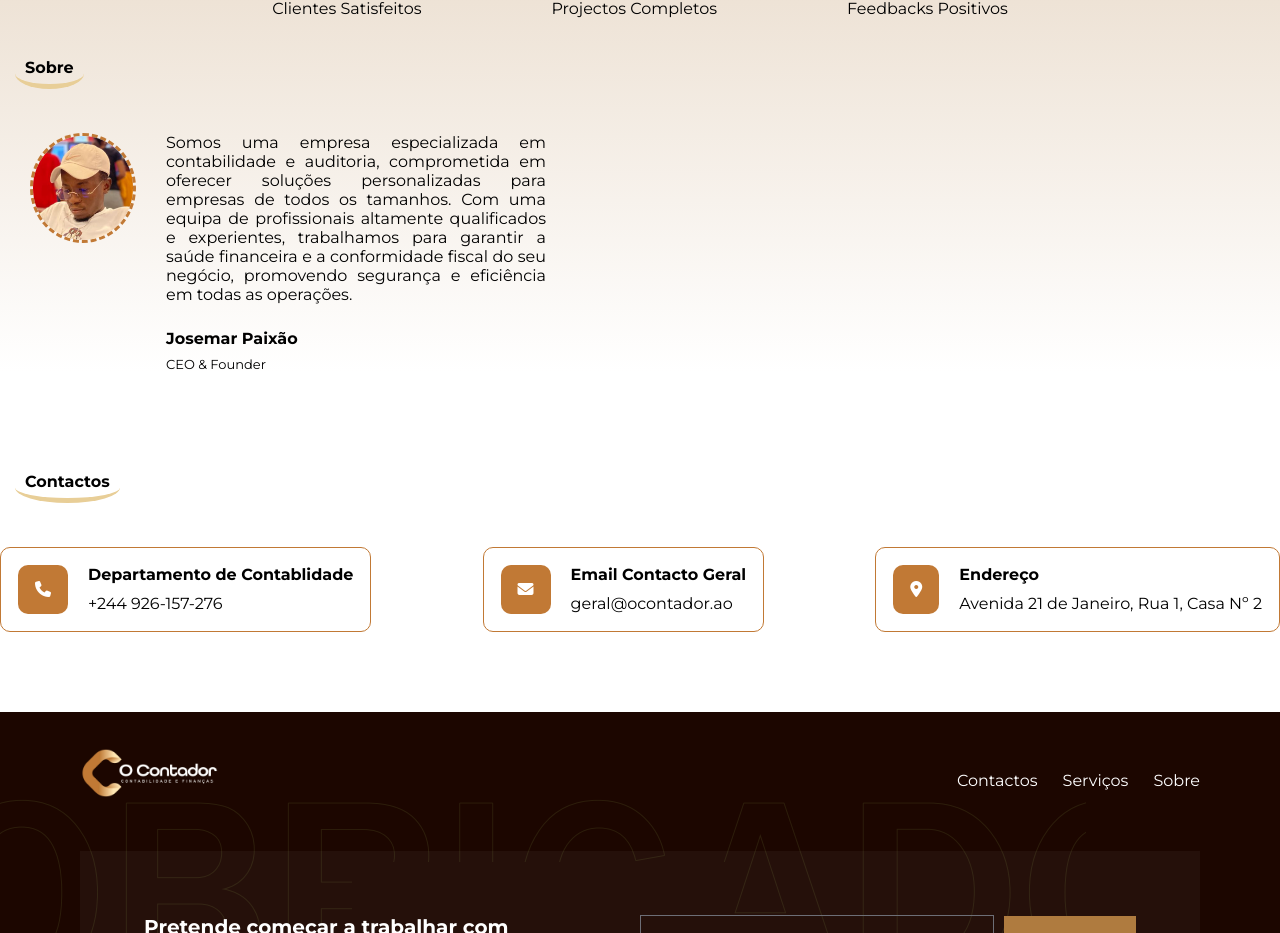
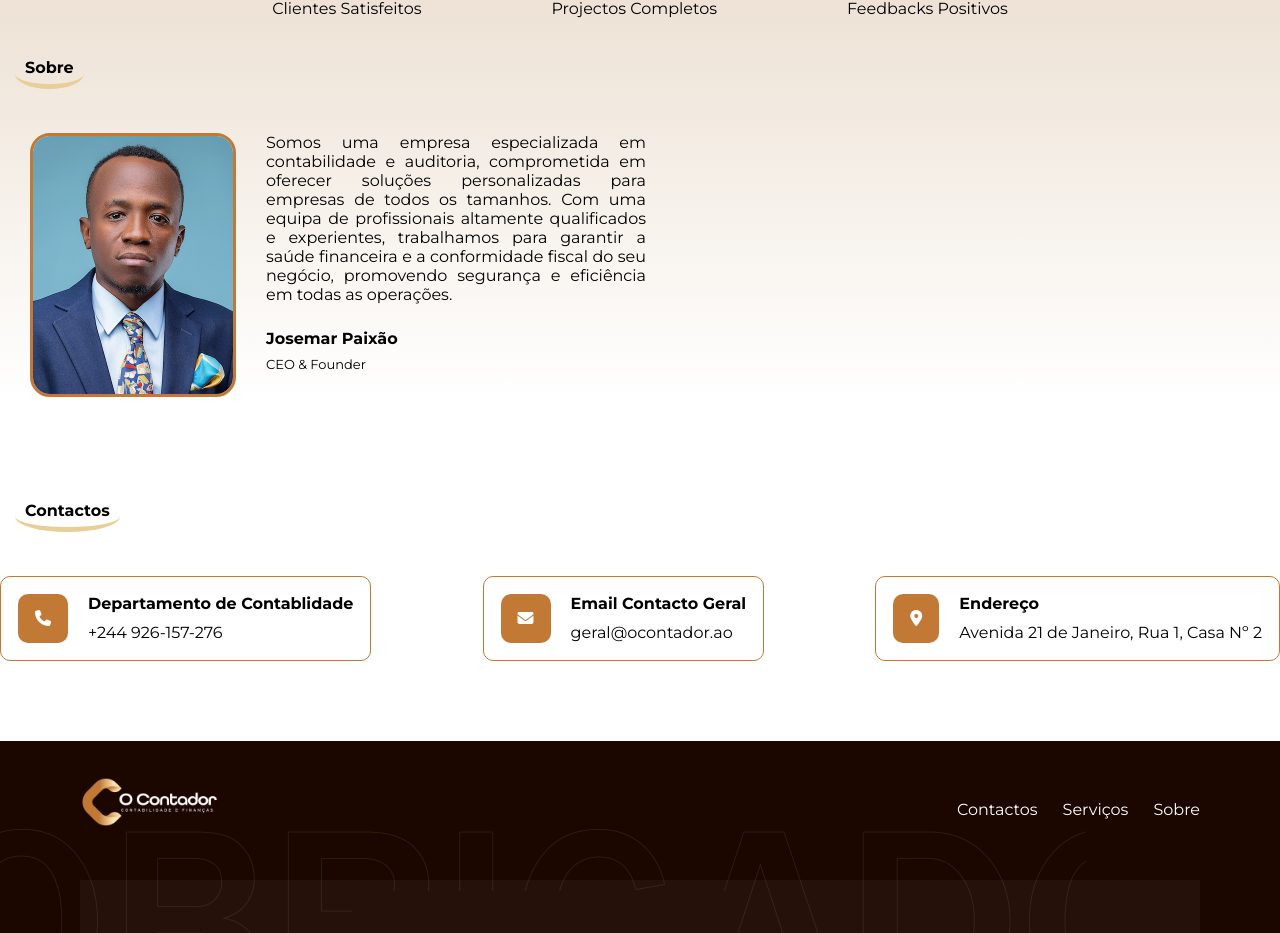
Before and after one commit to josedomingos919/o-contador-site, a React (Vite) app: page / in a window 1280 px wide. Shown: the part 2018-2951 px from the top of the page. Built offline with nearby package versions, Linux system fonts and the light colour scheme.

Commit message:
feat: adjustment photo

```diff
--- a/src/components/session2/index.jsx
+++ b/src/components/session2/index.jsx
@@ -1,6 +1,6 @@
 import * as S from "./styles";
 
-import image from "../../assets/CEO.png";
+import image from "../../assets/josy.png";
 
 export const Session2 = () => {
   return (
--- a/src/components/session2/styles.js
+++ b/src/components/session2/styles.js
@@ -150,9 +150,9 @@ export const AboutContent = styled.div`
 `;
 
 export const AboutImage = styled.img`
-  width: 100px;
-  border-radius: 100%;
-  border: 3px dashed ${colors.yellow};
+  width: 200px;
+  border-radius: 20px;
+  border: 3px solid ${colors.yellow};
 `;
 
 export const AboutImageContent = styled.div`
```
Also changed, not shown: src/assets/josy.png (added).
